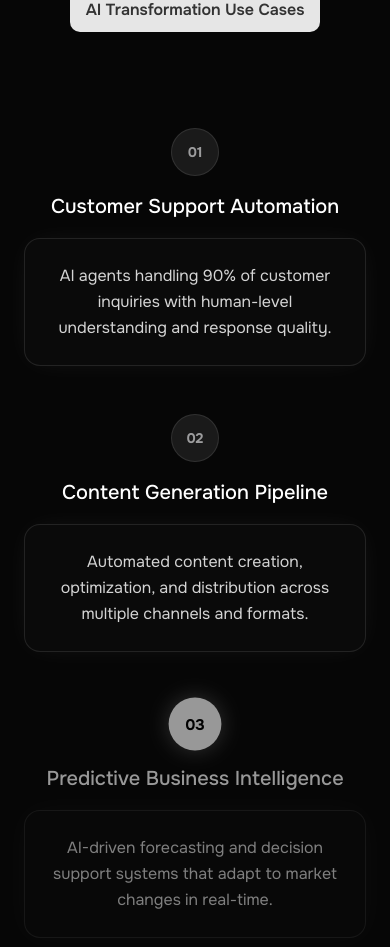
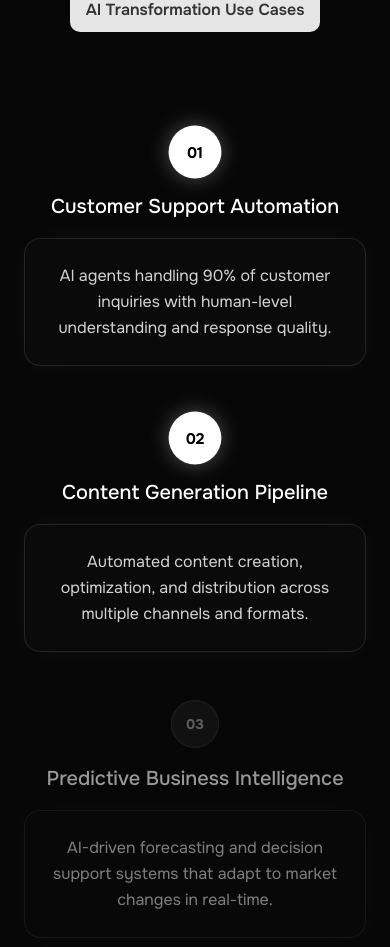
Before and after one commit to Boudjelal-Fateh/m3-games, a Next.js app: page / in a window 390 px wide. Shown: the part 5686-6633 px from the top of the page. Built offline with nearby package versions, Linux system fonts and the light colour scheme.

Commit message:
feat: add animated Timeline component with responsive design for AI transformation use cases.

```diff
--- a/src/components/Timeline.tsx
+++ b/src/components/Timeline.tsx
@@ -49,7 +49,7 @@ const timelineData: TimelineItem[] = [
 
 const TimelineRow = ({ item, index, scrollYProgress, totalItems, activeIndex, setActiveIndex }: { item: TimelineItem; index: number; scrollYProgress: MotionValue<number>; totalItems: number; activeIndex: number; setActiveIndex: (index: number) => void; }) => {
   const isEven = index % 2 === 0;
-  const isActive = index === activeIndex;
+  const isActive = index <= activeIndex;
 
   // Calculate specific trigger points for this item
   // Distribute trigger points along the vertical line
@@ -165,7 +165,7 @@ export default function Timeline() {
     const totalItems = timelineData.length;
     // Calculate which item is closest to the "trigger point"
     // The trigger point is when an item is centered or slightly entered
-    const currentSection = Math.round(latest * (totalItems - 1));
+    const currentSection = Math.floor(latest * (totalItems - 1));
     if (currentSection !== activeIndex && currentSection >= 0 && currentSection < totalItems) {
       setActiveIndex(currentSection);
     }
```
